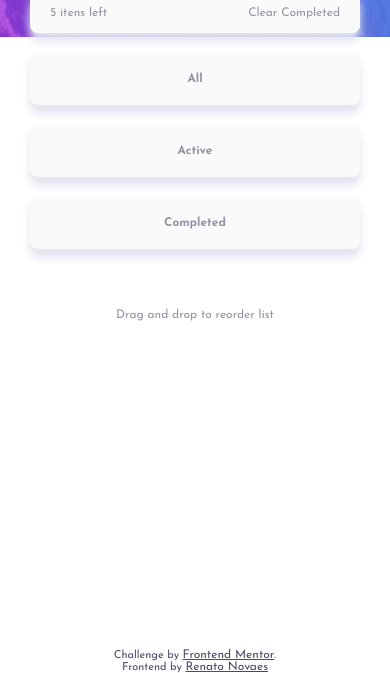
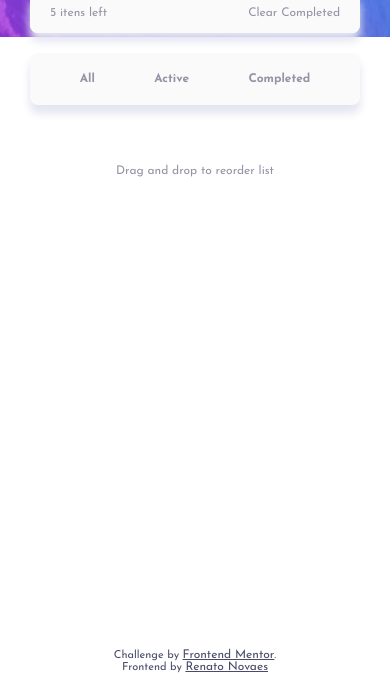
Before and after one commit to renatoalmeida49/todo-app-challenge, a plain HTML site: page index.html in a window 390 px wide. Shown: the part 171-844 px from the top of the page. Drawn offline with Linux system fonts and the light colour scheme; no server answers.

Commit message:
styling(mobile.css): adjust in filter buttons

```diff
--- a/assets/css/mobile.css
+++ b/assets/css/mobile.css
@@ -131,7 +131,7 @@ button {
 /* FILTER */
 /*---------------------------------*/
 
-.filter {
+.filters {
     background: var(--background-color);
     display: flex;
     justify-content: space-around;
@@ -144,6 +144,10 @@ button {
     color: var(--text-footer);
     font-weight: 700;
     max-width: 600px;
+}
+
+.filter {
+    cursor: pointer;
 }
 
 .tip {
```
